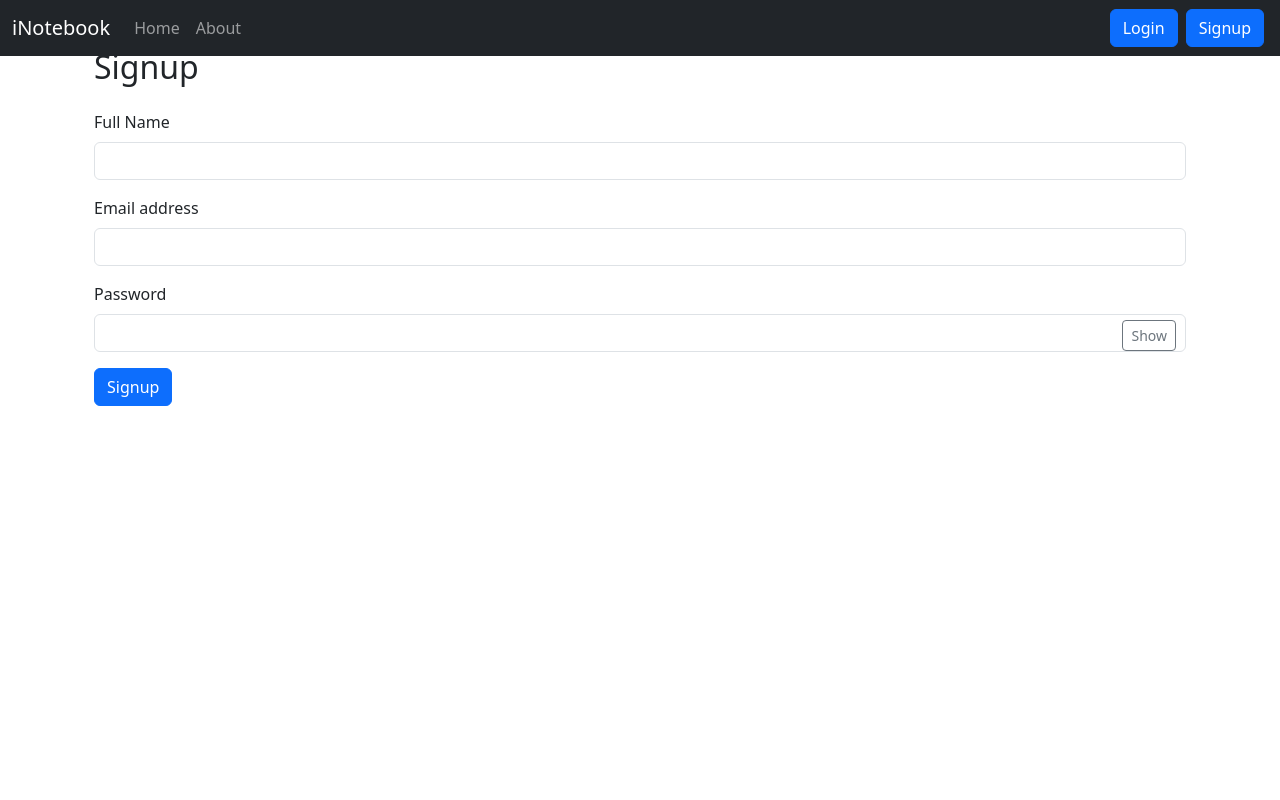
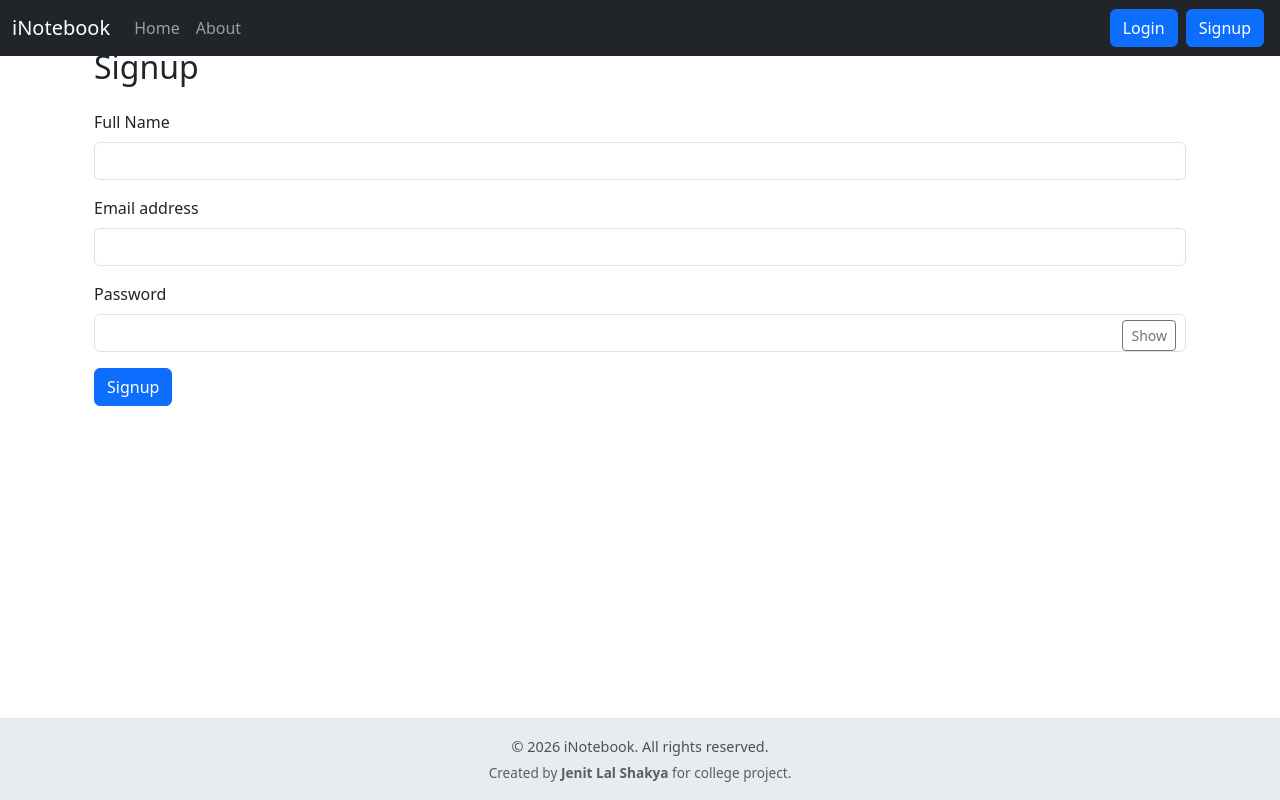
Before and after one commit to jenitlalshakya/inotebook, a React (Vite) app: page /signup in a window 1280 px wide. Built offline with nearby package versions, Linux system fonts and the light colour scheme.

Commit message:
Add Footer

```diff
--- a/src/App.css
+++ b/src/App.css
@@ -33,3 +33,57 @@
     transform: rotate(360deg);
   }
 }
+
+/* App layout for sticky footer */
+.app-layout {
+  display: flex;
+  flex-direction: column;
+  min-height: 100vh;
+}
+
+.app-main {
+  flex: 1;
+}
+
+/* Footer */
+.site-footer {
+  margin-top: auto;
+  text-align: center;
+  padding: 1rem 1.5rem;
+  background-color: #e9ecef;
+  color: #495057;
+  border-top: 1px solid #dee2e6;
+}
+
+.site-footer__content {
+  max-width: 600px;
+  margin: 0 auto;
+}
+
+.site-footer__copyright,
+.site-footer__credit {
+  margin: 0;
+  font-size: 0.9rem;
+  line-height: 1.6;
+}
+
+.site-footer__copyright {
+  font-weight: 500;
+}
+
+.site-footer__credit {
+  margin-top: 0.25rem;
+  font-size: 0.85rem;
+  opacity: 0.9;
+}
+
+@media (max-width: 576px) {
+  .site-footer {
+    padding: 0.875rem 1rem;
+  }
+
+  .site-footer__copyright,
+  .site-footer__credit {
+    font-size: 0.8rem;
+  }
+}
--- a/src/App.jsx
+++ b/src/App.jsx
@@ -1,6 +1,7 @@
 import './App.css';
 import { BrowserRouter as Router, Routes, Route } from 'react-router-dom';
 import Navbar from './components/Navbar';
+import Footer from './components/Footer';
 import Home from './components/Home';
 import About from './components/About';
 import NoteState from './context/notes/NoteState';
@@ -12,7 +13,9 @@ function App() {
         <>
             <NoteState>
                 <Router>
+                    <div className="app-layout">
                         <Navbar title="iNotebook" />
+                        <main className="app-main">
                             <div className="container">
                                 <Routes>
                                     <Route exact path="/" element={<Home />} />
@@ -21,6 +24,9 @@ function App() {
                                     <Route exact path="/signup" element={<Signup />} />
                                 </Routes>
                             </div>
+                        </main>
+                        <Footer />
+                    </div>
                 </Router>
             </NoteState>
         </>
--- /dev/null
+++ b/src/components/Footer.jsx
@@ -0,0 +1,20 @@
+import React from 'react'
+
+const Footer = () => {
+    const currentYear = new Date().getFullYear()
+
+    return (
+        <footer className="site-footer">
+            <div className="site-footer__content">
+                <p className="site-footer__copyright">
+                    © {currentYear} iNotebook. All rights reserved.
+                </p>
+                <p className="site-footer__credit">
+                    Created by <strong>Jenit Lal Shakya</strong> for college project.
+                </p>
+            </div>
+        </footer>
+    )
+}
+
+export default Footer
```
Lines whose indentation alone changed are shown as unchanged.
